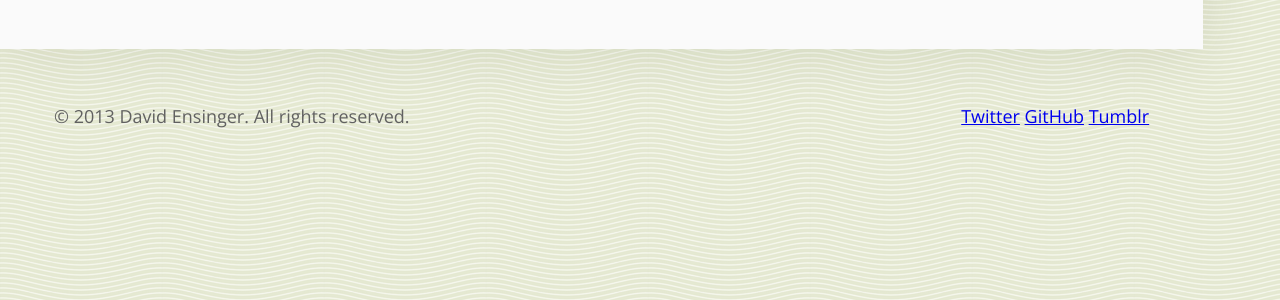
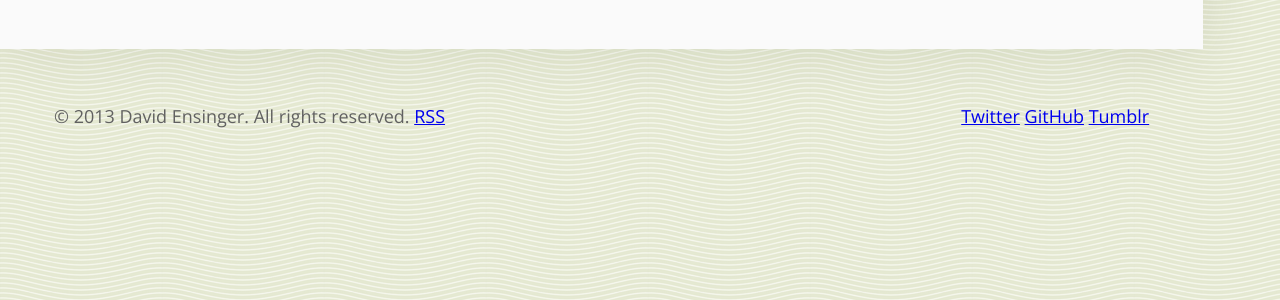
Before and after one commit to davidensinger/davidensinger.github.io, a Jekyll site: the page built from index.html, in a window 1280 px wide. Shown: the part 248-548 px from the top of the page. Built offline with Jekyll 4.4.1, drawn with Linux system fonts in a browser that asks for light colours; nearby versions of some CDN libraries; Markdown is read by kramdown in place of the engine named in the settings; the list of posts is cut into pages by our own code.

Commit message:
Added a placeholder for an RSS feed icon in the footer.

```diff
--- a/_layouts/default.html
+++ b/_layouts/default.html
@@ -40,7 +40,10 @@
           <a href='http://github.com/davidensinger' title='Follow me on GitHub'>GitHub</a>
           <a href='http://www.republicofthespirit.com' title='Follow me on Tumblr'>Tumblr</a>
         </div>
-        <p>&copy; 2013 David Ensinger. All rights reserved.</p>
+        <p>
+          &copy; 2013 David Ensinger. All rights reserved.
+          <a href='RSS' title='Subscribe to my RSS feed'>RSS</a>
+        </p>
       </footer>
     </div>
     <script src='//ajax.googleapis.com/ajax/libs/jquery/1.9.1/jquery.min.js'></script>
```
Also changed, not shown: 1 other file.
